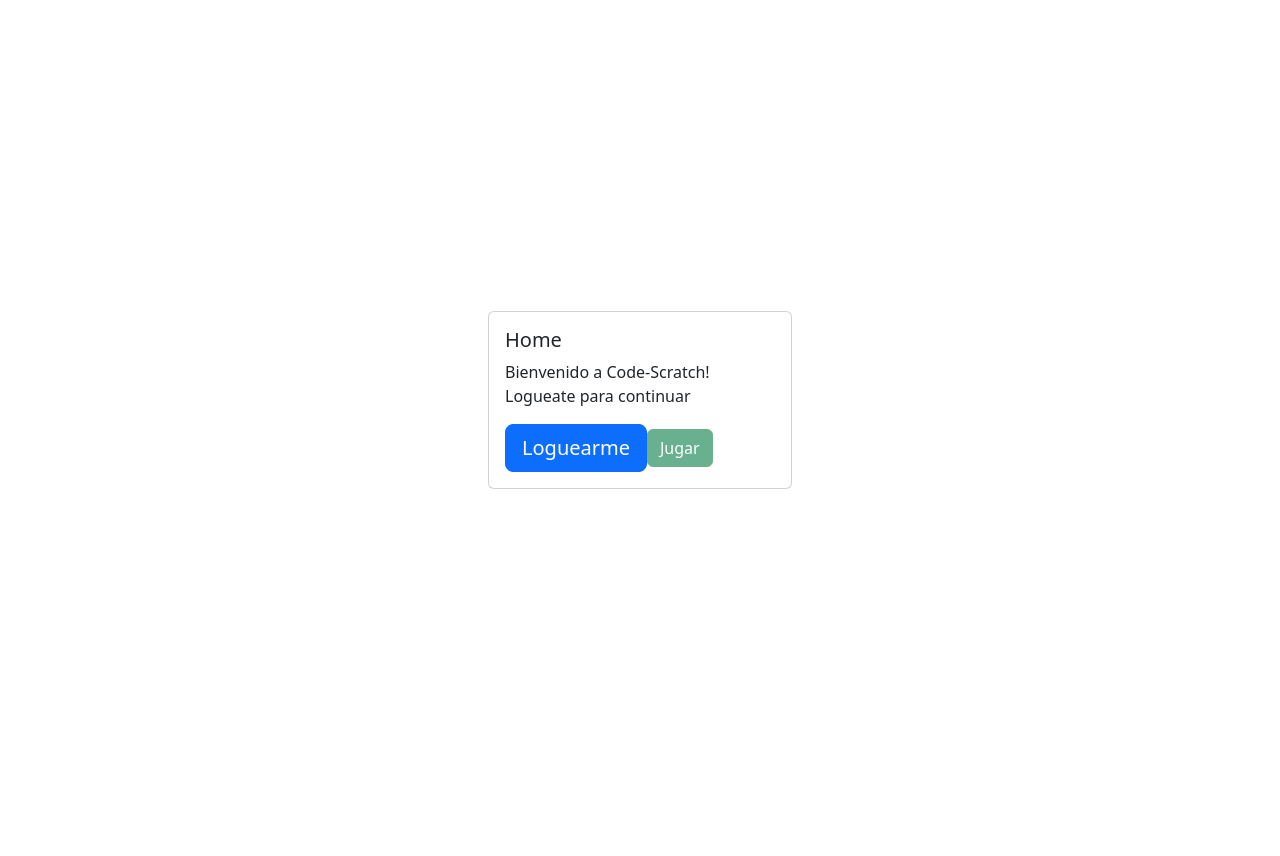
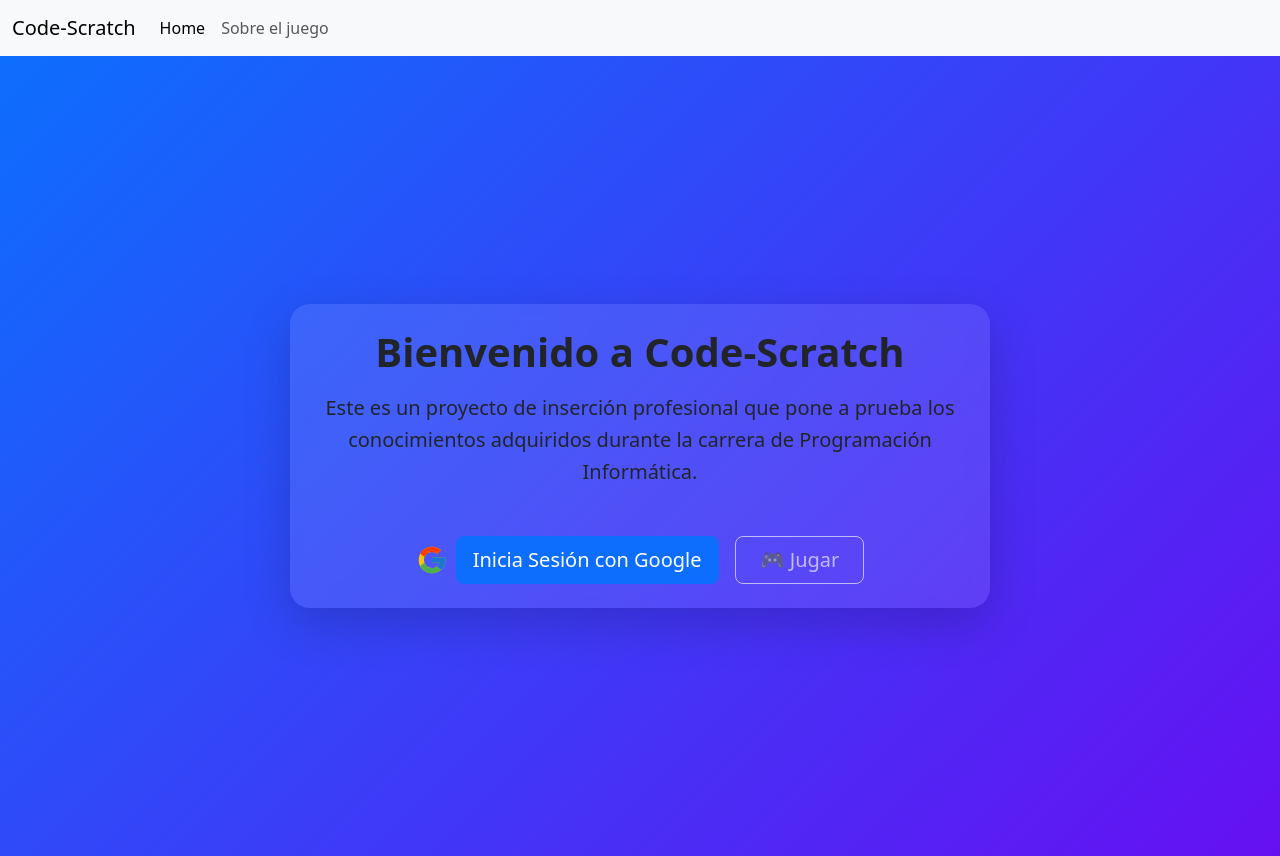
Before and after one commit to Code-Scratch/frontend, a React (Vite) app in the folder Code-scratch/: page / in a window 1280 px wide. Before the commit the page ends 800 px from the top, so only its background shows below. Built offline with nearby package versions, Linux system fonts and the light colour scheme.

Commit message:
cambios en la navbar, el home es mas estetico y se quito la pagina login. El login se hace desde el home ahora

```diff
--- a/Code-scratch/index.html
+++ b/Code-scratch/index.html
@@ -11,6 +11,7 @@
   </head>
   <body>
     <div id="root"></div>
+    <script src="https://cdn.jsdelivr.net/npm/bootstrap@5.3.8/dist/js/bootstrap.bundle.min.js" integrity="sha384-FKyoEForCGlyvwx9Hj09JcYn3nv7wiPVlz7YYwJrWVcXK/BmnVDxM+D2scQbITxI" crossorigin="anonymous"></script>
     <script type="module" src="/src/main.tsx"></script>
   </body>
 </html>
--- a/Code-scratch/src/pages/Home.tsx
+++ b/Code-scratch/src/pages/Home.tsx
@@ -1,46 +1,66 @@
 import { useContext } from "react";
 import { useNavigate } from "react-router-dom";
 import { UserContext } from "../context/UserContext";
-
+import { Login } from "./Login";
 
 export const Home = () => {
   const navigate = useNavigate();
   const { user } = useContext(UserContext);
 
-    const handlerButtonLogin = () => {
-        navigate('/login');
+
+  const handlerButtonPlay = () => {
+    navigate("/game");
   };
 
+  return (
+    <div
+      className="d-flex flex-column justify-content-center align-items-center text-center"
+      style={{
+        height: "100vh",
+        background: "linear-gradient(135deg, #0d6efd 0%, #6610f2 100%)",
+        color: "white",
+        overflow: "hidden",
+      }}
+    >
+      <div
+        className="card shadow-lg border-0 p-4"
+        style={{
+          maxWidth: "700px",
+          background: "rgba(255,255,255,0.1)",
+          backdropFilter: "blur(10px)",
+          borderRadius: "20px",
+        }}
+      >
+        <h1 className="mb-3 fw-bold"> Bienvenido a Code-Scratch</h1>
+        <p className="lead mb-4" style={{ lineHeight: "1.6" }}>
+          Este es un proyecto de inserción profesional que pone a prueba los
+          conocimientos adquiridos durante la carrera de Programación
+          Informática.
+        </p>
 
-    const handlerButtonPlay = () =>{
-        navigate('/game');
-    };
+        <div className="d-flex justify-content-center gap-3 mt-4">
+          {user.email === "" ?
+            <Login /> : null}
 
-    console.log(user.id + "" + "id del user desde el home");
-
-
-    return (
-        <div className="d-flex justify-content-center align-items-center" style={{ height: '100vh' }}>
-                <div className="d-flex gap-4">
-                    <div className="card" style={{ width: '19rem' }}>
-                        <div className="card-body">
-                            <h5 className="card-title">Home</h5>
-                            <p className="card-text">Bienvenido a Code-Scratch! Logueate para continuar</p>
-
-                            {user.email =='' ?
-                            <button type="button" className="btn btn-primary btn-lg" onClick={handlerButtonLogin}>
-                                Loguearme
-                            </button> : null}
-                            {user.email !=='' ? <button type="button" class="btn btn-success" onClick={handlerButtonPlay}>
-                                Jugar
-                            </button> : <button type="button" class="btn btn-success" disabled>
-                                Jugar
-                            </button> }
-
+          {user.email !== "" ? (
+            <button
+              type="button"
+              className="btn btn-success btn-lg px-4"
+              onClick={handlerButtonPlay}
+            >
+              🎮 Jugar
+            </button>
+          ) : (
+            <button
+              type="button"
+              className="btn btn-outline-light btn-lg px-4"
+              disabled
+            >
+              🎮 Jugar
+            </button>
+          )}
         </div>
       </div>
     </div>
-        </div>
-
-    )
+  );
 };
--- a/Code-scratch/src/pages/Login.tsx
+++ b/Code-scratch/src/pages/Login.tsx
@@ -44,7 +44,7 @@
     }, [])
 
     return (
-            <div className="d-flex justify-content-center align-items-center vh-100">
+            <div className="d-flex justify-content-center align-items-center vh-50">
                 <div className="text-center">
                      <FcGoogle size={32} style={{ marginRight: "8px" }} />
                         <button type="button"className="btn btn-primary btn-lg" onClick={handlerButtonGoogle}>
--- a/Code-scratch/src/pages/helps/Navbar.tsx
+++ b/Code-scratch/src/pages/helps/Navbar.tsx
@@ -29,9 +29,6 @@
 
     };
 
-    const handlerGoHome = () =>{
-        navigate('/')
-    }
 
 
 
@@ -39,22 +36,33 @@
     return (
         <nav class="navbar navbar-expand-lg bg-body-tertiary">
             <div class="container-fluid">
-                 <Link className="navbar-brand" to="/">Code-Scratch</Link>
-                 <button class="navbar-toggler" type="button" data-bs-toggle="collapse"
-                         data-bs-target="#navbarNavDropdown" aria-controls="navbarNavDropdown" aria-expanded="false" aria-label="Toggle navigation"
-                         onClick={handlerGoHome}>
+                <Link class="navbar-brand"  href="" to="/">Code-Scratch</Link>
+                <button class="navbar-toggler" type="button" data-bs-toggle="collapse" data-bs-target="#navbarNavDropdown" aria-controls="navbarNavDropdown" aria-expanded="false" aria-label="Toggle navigation">
                     <span class="navbar-toggler-icon"></span>
                 </button>
-                {user.email !=='' ?  <button type="button" class="btn btn-primary btn-sm" onClick={handlerLogout}> Logout </button> : <> </>}
-                {user.email !=='' ?
-                  <div>
-                    <h4>{user.username}</h4>
-                  </div>: <> </>}
+                <div class="collapse navbar-collapse" id="navbarNavDropdown">
+                    <ul class="navbar-nav">
+                        <li class="nav-item">
+                            <Link class="nav-link active" aria-current="page" href="" to="/">Home</Link>
+                        </li>
+                        <li class="nav-item">
+                            <a class="nav-link" href="#">Sobre el juego</a>
+                            {/*<Link class="nav-link active" aria-current="page" href="" to="/about">Sobre el juego</Link> */}
+                        </li>
+                        {user.email !=='' ?
+                        <li class="nav-item dropdown">
+                            <a class="nav-link dropdown-toggle" role="button" data-bs-toggle="dropdown" aria-expanded="false">
+                                {user.username}
+                            </a>
+                                <ul class="dropdown-menu">
+                                    <li><a class="dropdown-item" href="" onClick={handlerLogout}>LogOut</a></li>
+                                </ul>
+                        </li>
+                        : null}
 
-
+                    </ul>
+                </div>
             </div>
-
-
         </nav>
     );
 };
--- a/Code-scratch/src/rooting/AppRouter.tsx
+++ b/Code-scratch/src/rooting/AppRouter.tsx
@@ -1,7 +1,6 @@
 import { createBrowserRouter, createRoutesFromElements, Route } from "react-router-dom";
 import Game from "../pages/Game";
 import { Home } from "../pages/Home";
-import { Login } from "../pages/Login";
 import { ProtectedRouter } from "./ProtectedRouter";
 import { PageTemplate } from "../pages/PageTemplate";
 
@@ -9,10 +8,8 @@
     createRoutesFromElements(
         <>
 
-
-            <Route path="/" element={<Home/>} />
-                <Route element={<PageTemplate/>} >
-                    <Route path="/login" element={<Login/>} />
+            <Route element={<PageTemplate/>} >
+                <Route path="/" element={<Home/>} />
                     <Route element = {<ProtectedRouter />} >
                         <Route path="/game" element={<Game />} />
                     </Route>
--- a/Code-scratch/src/rooting/ProtectedRouter.tsx
+++ b/Code-scratch/src/rooting/ProtectedRouter.tsx
@@ -6,7 +6,7 @@
   const { user } = useContext(UserContext);
 
   if (user.email === '') {
-    return <Navigate to='/login' />;
+    return <Navigate to='/' />;
   }
 
   return <Outlet />;
--- a/Code-scratch/src/scenes/GameScene.tsx
+++ b/Code-scratch/src/scenes/GameScene.tsx
@@ -36,7 +36,7 @@
 
         this.points = 0;
 
-        this.hp = 200;
+        this.hp = 2000;
 
     };
 
@@ -96,10 +96,8 @@
         })
 
 
-        //display para el enemigo
-      /*
-      this.add.image(320, 350, 'rexona').setDisplaySize(128,256);
-        */
+        //display vida del enemigo
+
         const hpPrefix = this.add.text(270, 500, 'HP:', {
           fontSize: '25px',
           color: '#433D8C',
@@ -155,7 +153,7 @@
         })
 
       this.gameIsOver = false;
-      this.timedEvent = this.time.delayedCall(100 * 100, this.handleGameOver, [], this);
+      this.timedEvent = this.time.delayedCall(300 * 100, this.handleGameOver, [], this);
 
     }
 
@@ -430,7 +428,6 @@
 }
 
 handleGameOver() {
-  console.log("TERMINO EL JUEGO PUTO");
   this.gameIsOver = true;
   this.scene.start('GameOver', {score: this.points, pb: this.pb, idUser: this.idUser, hp: this.hp});
 
```
Lines whose indentation alone changed are shown as unchanged.
